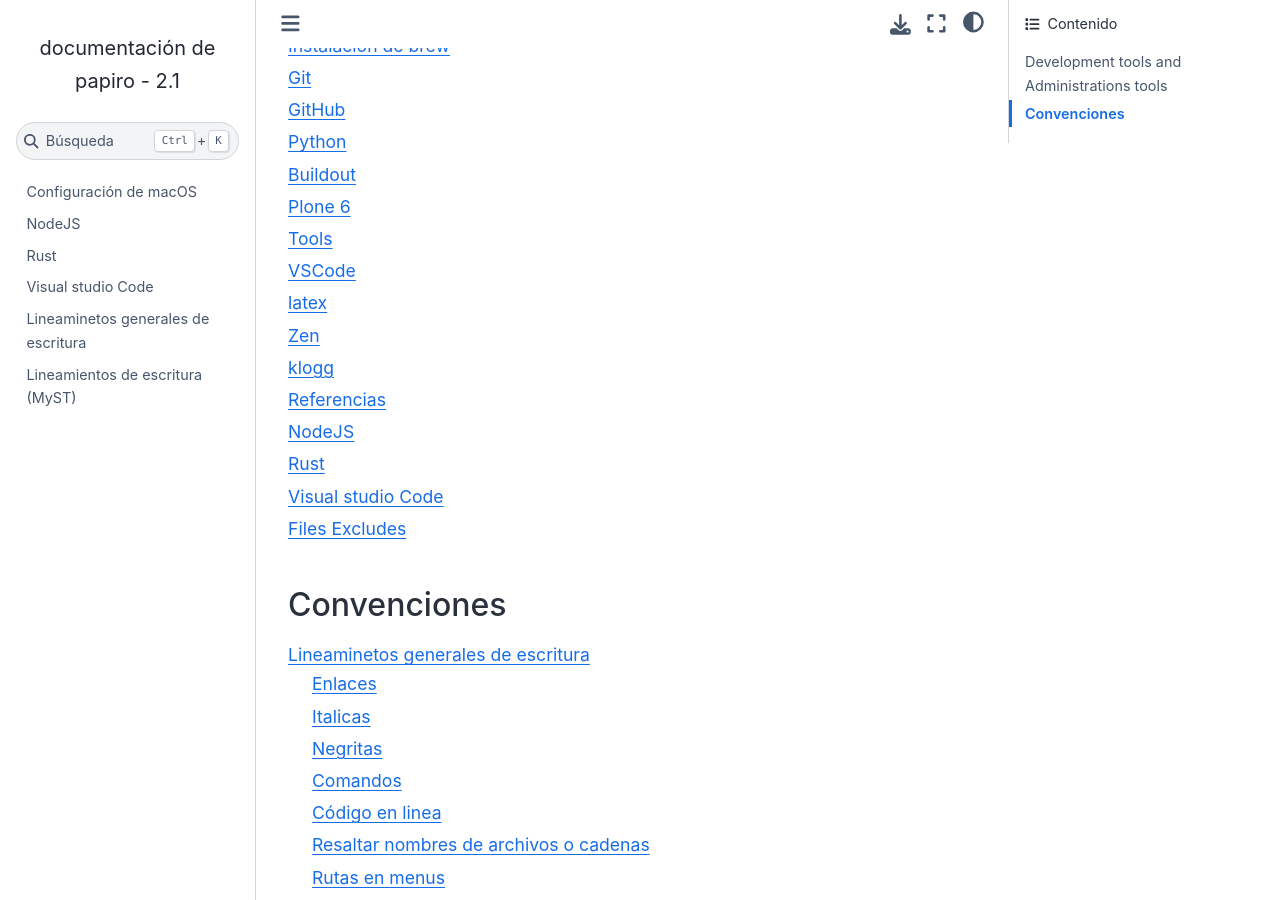
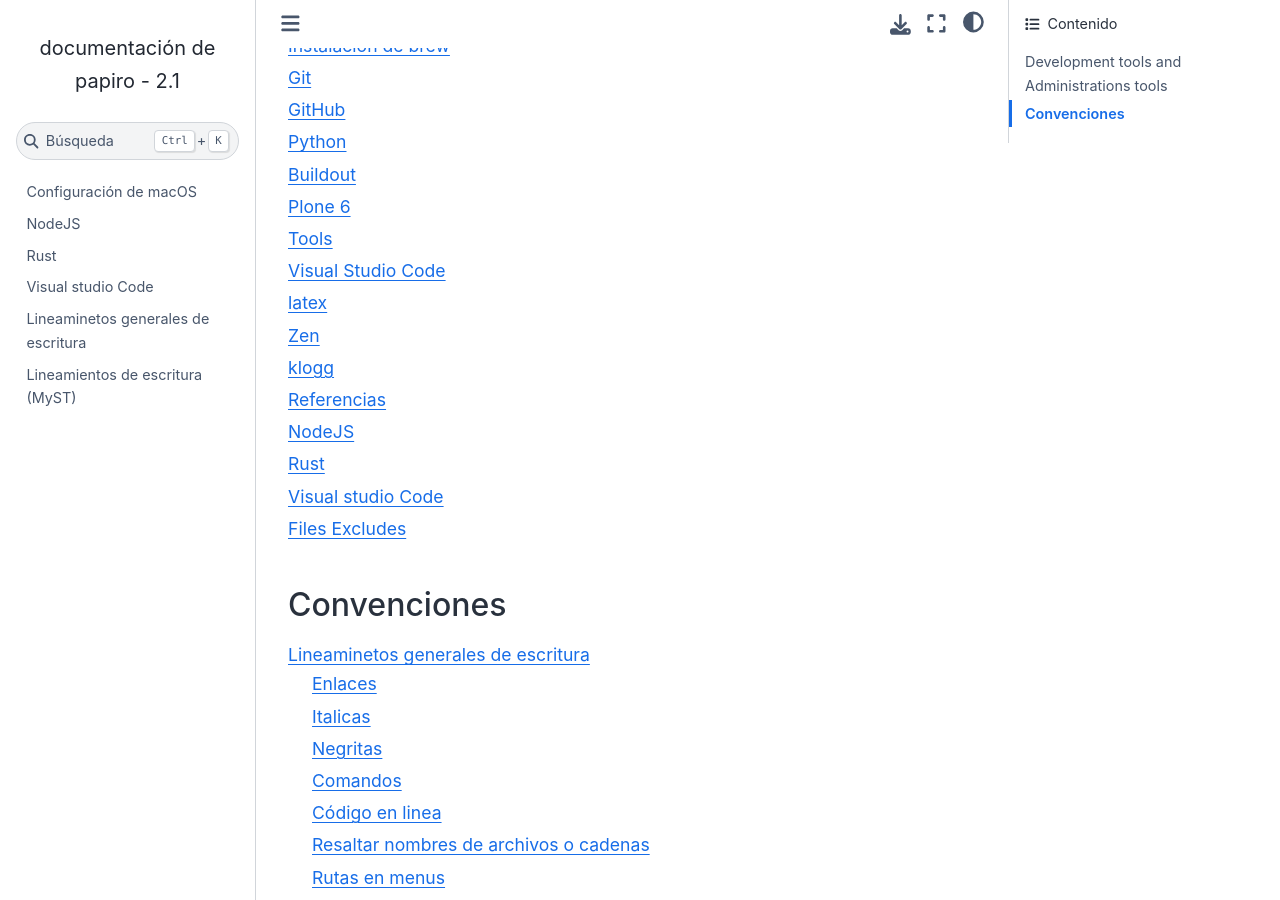
Before and after one commit to gil-cano/papiro, a Sphinx documentation site: the page built from docs/index.rst, in a window 1280 px wide and 900 px high, scrolled down 518 px. Built offline with Sphinx 7.4.7 and the Sphinx Book theme 1.1.4, drawn with Linux system fonts in a browser that asks for light colours.

Commit message:
Update MacConfig.md

````diff
--- a/docs/MacConfig.md
+++ b/docs/MacConfig.md
@@ -687,8 +687,11 @@
 # brew install libpq --build-from-source
 ```
 
-# VSCode
+# Visual Studio Code
 
+```shell
+brew install --cask visual-studio-code
+```
 Ver [Visual Studio Code](vscode)
 
 # latex
````
Also changed, not shown: other parts of docs/MacConfig.md (+1 -1 lines).
